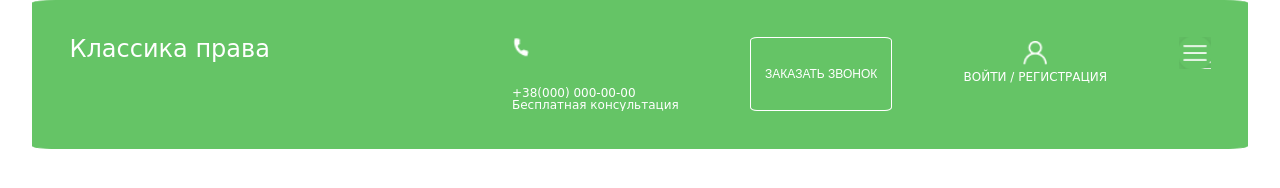
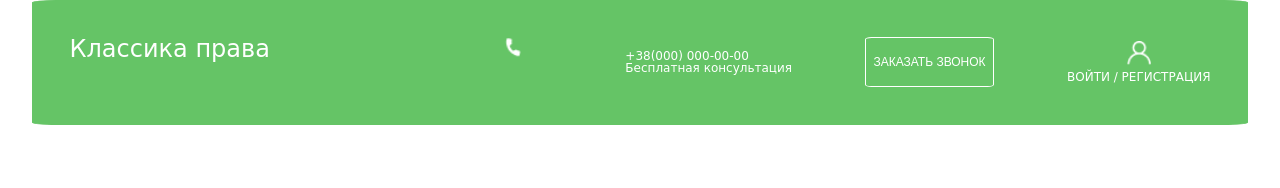
Before and after one commit to ASpudka/Green-Site, a plain HTML site: page index.html in a window 1280 px wide. Drawn offline with Linux system fonts and the light colour scheme; a web font is replaced by a local one.

Commit message:
Cenge of header

```diff
--- a/assets/css/header.css
+++ b/assets/css/header.css
@@ -5,25 +5,28 @@
   padding: 3%;
   border: 1px solid var(--main-color);
   border-radius: 2%; background-color: var(--main-color);
+
 }
 .container>*{
   color: var(--head-color);
+
 }
 .main-header{
   flex-grow: 0.5;
   font-size: 2rem;
 }
 .contact-info-header{
-  display: inline-flex;
+  display: flex;
   justify-content: space-between;
   flex-grow: 0.5;
+
 
   white-space: nowrap;
   overflow: hidden;
   text-overflow: ellipsis;
   }
 .head-phone{
-  /* display: inline-block; */
+  align-self: center;
 }
 
 .head-link{
@@ -34,8 +37,11 @@
 .phone{
   width: 48px;
   height: 48px;
+
   background-size: 48px;
   background-image: url(./../image/icon/phone.png);
+  background-position: center;
+
 }
 .sing{
   text-align: center;
@@ -47,11 +53,12 @@
   background-image: url(./../image/icon/registration.png);
 }
 .burger{
-  width: 32px;
-  height: 32px;
-  background-size: 64px;
+  width: 70px;
+  height: 70px;
+  background-size: 70px;
   background-image: url(./../image/icon/image_button.png);
 }
+
 
 
 @media screen and (max-width: 768px) {
@@ -59,3 +66,7 @@
     display: none;
   }
 }
+@media screen and (min-width: 769px) {
+  .burger{
+    display: none;}
+  }
--- a/assets/css/style.css
+++ b/assets/css/style.css
@@ -11,7 +11,7 @@ body{
   font-size: 12px;
 }
 .btn{
-  padding: 1% 2%;
+  padding: 1%;
   border: 1px solid var(--head-color);
   border-radius: 5%;
   background-color: #00000000;
--- a/index.html
+++ b/index.html
@@ -17,14 +17,14 @@
     <div class="container">
 <h1 class=" main-header"> Классика права</h1>
 <section class="contact-info-header">
-<div class="head-phone">
-  <a href="" class="head-link  phone"> </a><div><p>+38(000) 000-00-00</p> <p>Бесплатная консультация</p></div></div>
+  <div> <a href="" class="head-link phone"></a></div>
+<div class="head-phone"><p>+38(000) 000-00-00</p> <p>Бесплатная консультация</p></div>
 <button class="btn">ЗАКАЗАТЬ ЗВОНОК</button>
 <div class="sing"><a href=""class="head-link sing-icon"></a><p>ВОЙТИ / РЕГИСТРАЦИЯ</p></div>
+
+</section>
 <div class="burger"><a href="" class=" head-link burger"></a></div>
-
 </div>
-</section>
 </header>
 </body>
 </html>
```
